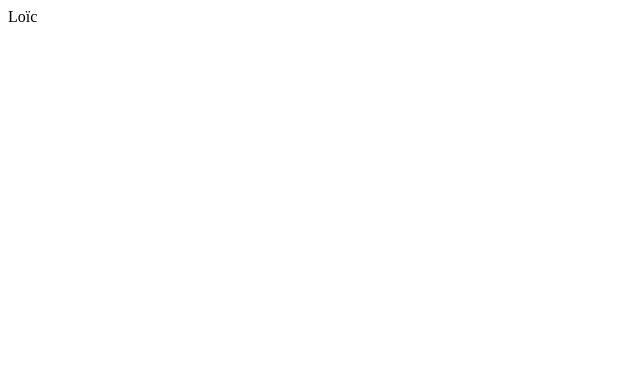
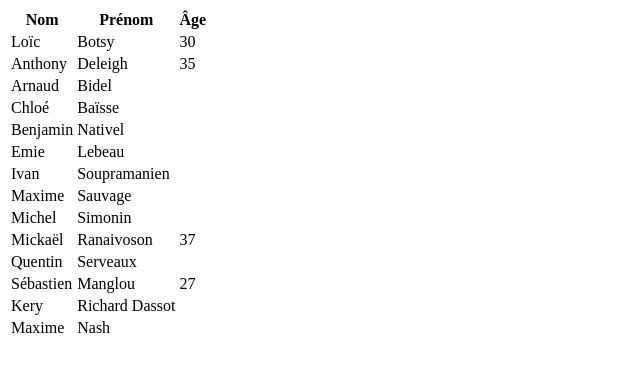
Before and after one commit to ExpernetCDA9/HelloWorld, a plain HTML site: page loic.html in a window 1280 px wide. Shown: the whole page, without its empty margins (0-640 px from the left). Drawn offline with Linux system fonts and the light colour scheme.

Commit message:
Création d'un tableau avec les prénoms, noms et âges dans le fichier loic.html

```diff
--- a/loic.html
+++ b/loic.html
@@ -1 +1,87 @@
-Loïc
+<!DOCTYPE html>
+<html lang="en">
+<head>
+    <meta charset="UTF-8">
+    <meta name="viewport" content="width=device-width, initial-scale=1.0">
+    <title>Document</title>
+</head>
+<body>
+       <table>
+           <tr>
+               <th>Nom</th>
+               <th>Prénom</th>
+               <th>Âge</th>
+           </tr>
+           <tr>
+               <td>Loïc</td>
+               <td>Botsy</td>
+               <td>30</td>
+           </tr>
+           <tr>
+               <td>Anthony</td>
+               <td>Deleigh</td>
+               <td>35</td>
+            </tr>
+            <tr>
+                <td>Arnaud</td>
+                <td>Bidel</td>
+                <td></td>
+            </tr>
+            <tr>
+               <td>Chloé</td>
+               <td>Baïsse</td>
+               <td></td>
+           </tr>
+           <tr>
+               <td>Benjamin</td>
+               <td>Nativel</td>
+               <td></td>
+            </tr>
+            <tr>
+                <td>Emie</td>
+                <td>Lebeau</td>
+                <td></td>
+            </tr>
+            <tr>
+               <td>Ivan</td>
+               <td>Soupramanien</td>
+               <td></td>
+           </tr>
+           <tr>
+               <td>Maxime</td>
+               <td>Sauvage</td>
+               <td></td>
+            </tr>
+            <tr>
+                <td>Michel</td>
+                <td>Simonin</td>
+                <td></td>
+            </tr>
+            <tr>
+               <td>Mickaël</td>
+               <td>Ranaivoson</td>
+               <td>37</td>
+           </tr>
+           <tr>
+               <td>Quentin</td>
+               <td>Serveaux</td>
+               <td></td>
+            </tr>
+            <tr>
+                <td>Sébastien</td>
+                <td>Manglou</td>
+                <td>27</td>
+            </tr>
+            <tr>
+               <td>Kery</td>
+               <td>Richard Dassot</td>
+               <td></td>
+           </tr>
+           <tr>
+               <td>Maxime</td>
+               <td>Nash</td>
+               <td></td>
+            </tr>
+       </table>
+</body>
+</html>
```
